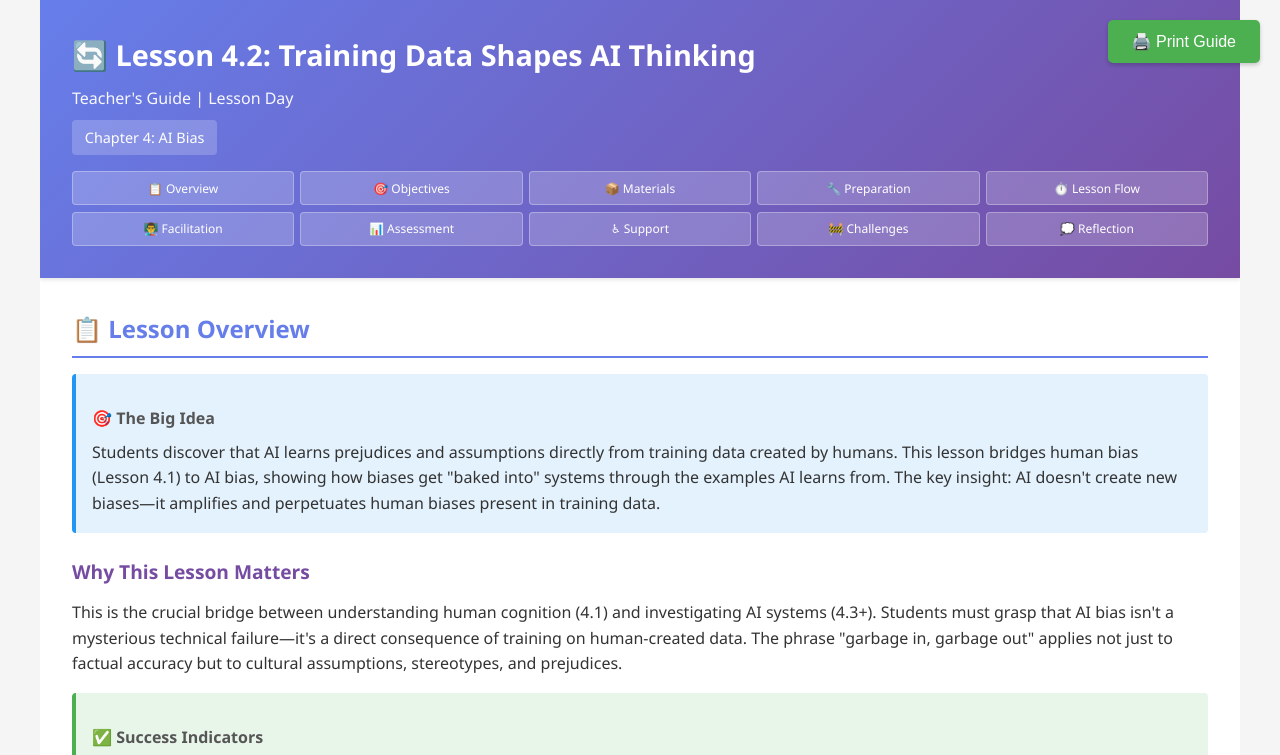
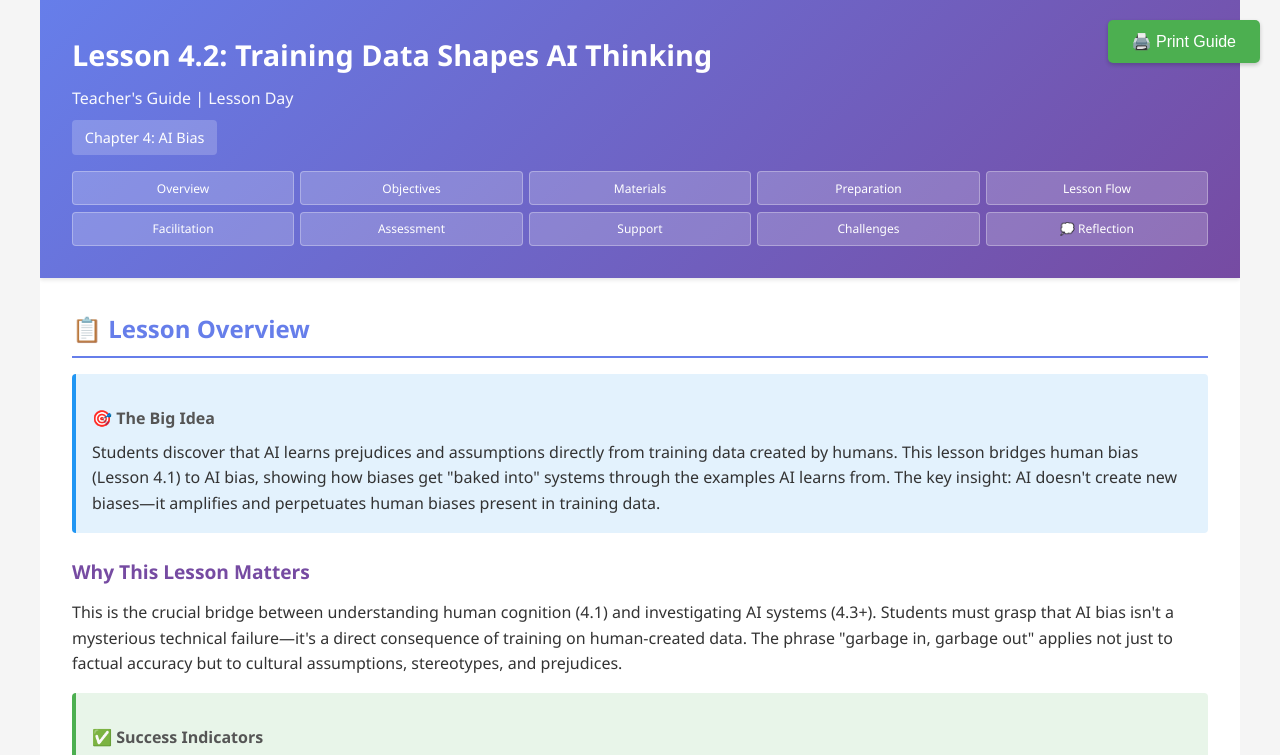
Before and after one commit to Suchocki88/UAI0402TG, a plain HTML site: page index.html in a window 1280 px wide. Shown: the top 755 px of the page. Drawn offline with Linux system fonts and the light colour scheme.

Commit message:
Update index.html

```diff
--- a/index.html
+++ b/index.html
@@ -282,19 +282,19 @@
 <body>
     <div class="container">
         <div class="header">
-            <h1>🔄 Lesson 4.2: Training Data Shapes AI Thinking</h1>
+            <h1>Lesson 4.2: Training Data Shapes AI Thinking</h1>
             <div class="subtitle">Teacher's Guide | Lesson Day</div>
             <div class="lesson-info">Chapter 4: AI Bias</div>
             <div class="nav-buttons">
-                <a href="#overview">📋 Overview</a>
-                <a href="#objectives">🎯 Objectives</a>
-                <a href="#materials">📦 Materials</a>
-                <a href="#preparation">🔧 Preparation</a>
-                <a href="#lesson-flow">⏱️ Lesson Flow</a>
-                <a href="#facilitation">👨‍🏫 Facilitation</a>
-                <a href="#assessment">📊 Assessment</a>
-                <a href="#differentiation">♿ Support</a>
-                <a href="#challenges">🚧 Challenges</a>
+                <a href="#overview">Overview</a>
+                <a href="#objectives">Objectives</a>
+                <a href="#materials">Materials</a>
+                <a href="#preparation">Preparation</a>
+                <a href="#lesson-flow">Lesson Flow</a>
+                <a href="#facilitation">Facilitation</a>
+                <a href="#assessment">Assessment</a>
+                <a href="#differentiation">Support</a>
+                <a href="#challenges">Challenges</a>
                 <a href="#reflection">💭 Reflection</a>
             </div>
         </div>
```
